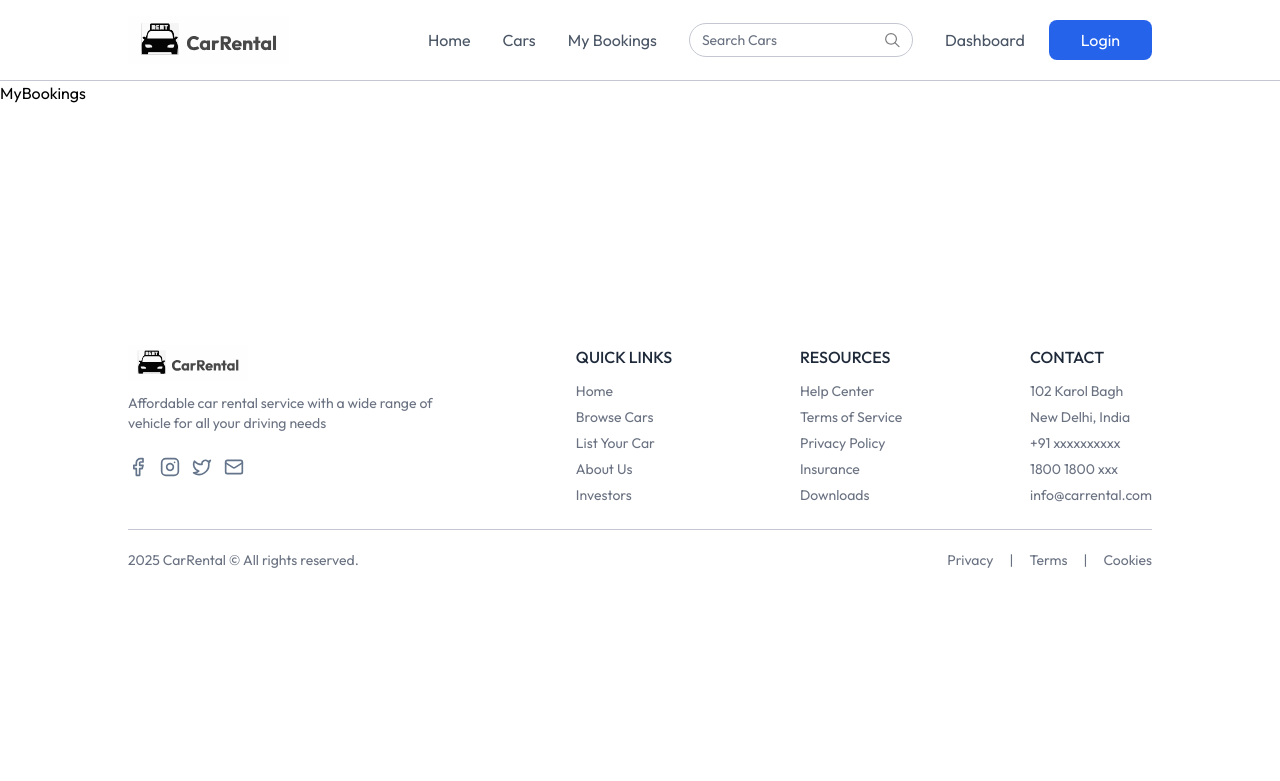
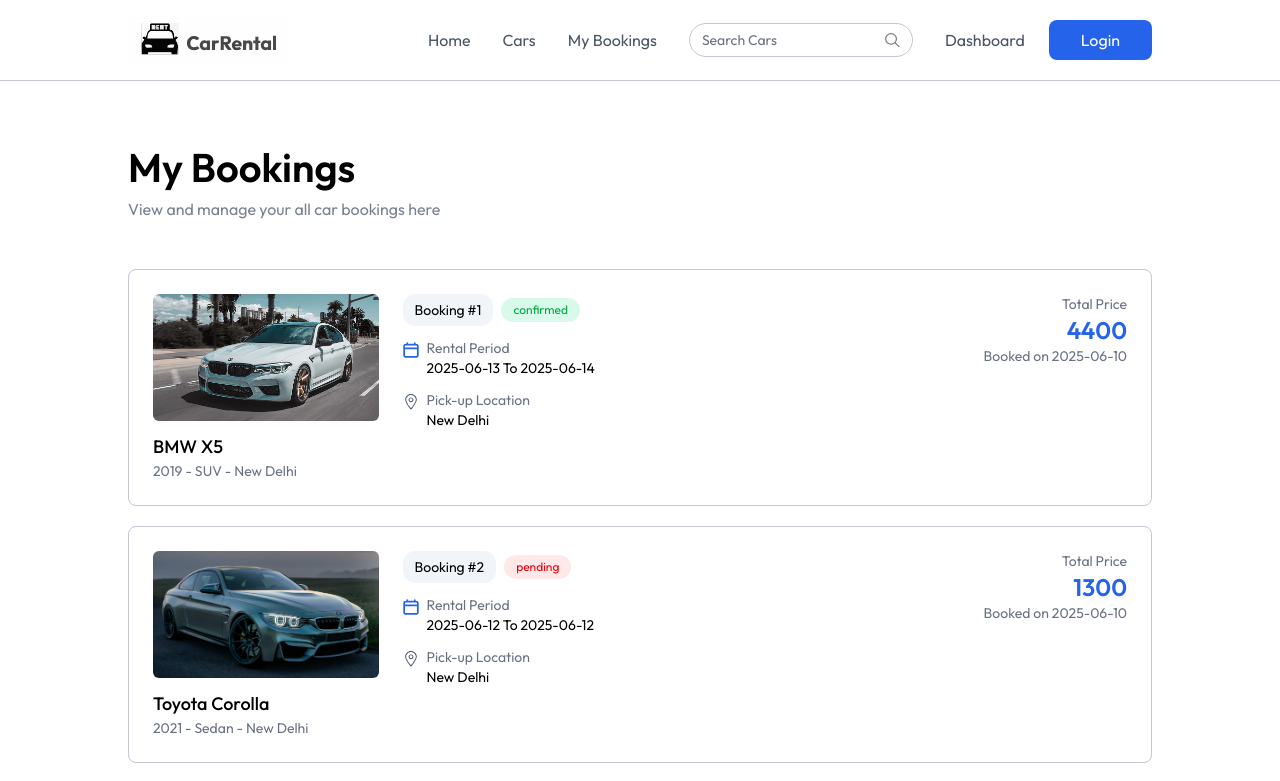
Before and after one commit to akashrajayush/CarRental, a React (Vite) app in the folder client/: page /my-bookings in a window 1280 px wide. Shown: the top 781 px of the page. Built offline with nearby package versions, Linux system fonts and the light colour scheme; a web font is replaced by a local one.

Commit message:
Done with Create My Bookings Page

```diff
--- a/client/src/pages/Cars.jsx
+++ b/client/src/pages/Cars.jsx
@@ -1,8 +1,41 @@
 import React from 'react'
+import Title from '../components/Title'
+import { assets, dummyCarData } from '../assets/assets'
+import CarCard from "../components/CarCard";
 
 const Cars = () => {
+
+    const [input, setInput] = React.useState('');
+
   return (
-    <div>Cars</div>
+    <div>
+      <div className='flex flex-col items-center py-20 bg-light max-md:px-4'>
+        <Title title='Available Cars' subTitle='Browse through our collection of cars for your next adventure' />
+        <div className='flex items-center bg-white px-4 mt-6 max-w-140 w-full h-12 rounded-full shadow'>
+          <img src={assets.search_icon} alt="" className='w-4.5 h-4.5 mr-2'/>
+          <input onClick={()=>setInput(e.target.value)}
+          value={input} type="text" placeholder='Search by make, model, or features'className='w-full h-full outline-none text-gray-500'/>
+
+          <img src={assets.filter_icon} alt="" className='w-4.5 h-4.5 ml-2'/>
+
+
+        </div>
+
+      </div>
+
+
+      <div className='px-6 md:px-16 lg:px-24 xl:px-32 mt-10'>
+        <p className='text-gray-500 xl:px-20 max-w-7xl mx-auto'>Showing {dummyCarData.length} cars</p>
+        <div className='grid grid-cols-1 sm:grid-cols-2 lg:grid-cols-3 gap-8 mt-4 xl:px-20 max-w-7xl mx-auto'>
+            {dummyCarData.map((car, index)=>(
+              <div key={index}>
+                <CarCard car={car}/>
+              </div>
+            ))}
+        </div>
+      </div>
+
+    </div>
   )
 }
 
--- a/client/src/pages/MyBookings.jsx
+++ b/client/src/pages/MyBookings.jsx
@@ -1,8 +1,75 @@
-import React from 'react'
+import React,{useEffect, useState} from 'react'
+import { assets, dummyMyBookingsData } from '../assets/assets'
+import Title from '../components/Title'
 
 const MyBookings = () => {
+  const [bookings, setBookings] = React.useState([])
+
+  const currency = import.meta.env.VITE_CURRENCY
+
+  const fetchMyBookings = async () => {
+    setBookings(dummyMyBookingsData)
+  }
+  useEffect(()=>{
+    fetchMyBookings()
+  },[])
   return (
-    <div>MyBookings</div>
+    <div className='px-6 md:px-16 lg:px-24 xl:px-32 2xl:px-48 mt-16 text-sm max-w-7xl'>
+        <Title title='My Bookings' subTitle='View and manage your all car bookings here'
+        align="left"/>
+
+        <div>
+          {bookings.map((booking, index)=>(
+            <div key={booking._id}className='grid grid-cols-1 md:grid-cols-4 gap-6 p-6 border border-borderColor rounded-lg mt-5 first:mt-12'>
+                {/* {car image +info} */}
+                <div className='md:col-span-1'>
+                  <div className='rounded-md overflow-hidden mb-3'>
+                    <img src={booking.car.image} alt="" className='w-full h-auto aspect-video object-cover'/>
+                  </div>
+                  <p className='text-lg font-medium mt-2'>{booking.car.brand} {booking.car.model}</p>
+                  <p className='text-gray-500'>{booking.car.year} - {booking.car.category} - {booking.car.location}</p>
+                </div>
+
+                {/* Booking info */}
+                <div className='md:col-span-2'>
+                  <div className='flex items-center gap-2'>
+                    <p className='px-3 py-1.5 bg-light rounded-xl'>Booking #{index+1}</p>
+                    <p className={`px-3 py-1 text-xs rounded-full ${booking.status === 'confirmed' ? 'bg-green-400/15 text-green-600' : 'bg-red-400/15 text-red-600'}`}>{booking.status}</p>
+                  </div>
+                  <div className='flex items-start gap-2 mt-3'>
+                    <img src={assets.calendar_icon_colored} alt="" className='w-4 h-4 mt-1'/>
+                    <div>
+                      <p className='text-gray-500'>Rental Period</p>
+                      <p>{booking.pickupDate.split('T')[0]} To {booking.returnDate.split('T')[0]}</p>
+                    </div>
+                  </div>
+
+                  <div className='flex items-start gap-2 mt-3'>
+                    <img src={assets.location_icon} alt="" className='w-4 h-4 mt-1'/>
+                    <div>
+                      <p className='text-gray-500'>Pick-up Location</p>
+                      <p>{booking.car.location}</p>
+                    </div>
+                  </div>
+                </div>
+
+                {/* price */}
+                <div className='md:col-span-1 flex flex-col justify-between gap-6'>
+                  <div className='text-sm text-gray-500 text-right'>
+                      <p>Total Price</p>
+                      <h1 className='text-2xl font-semibold text-primary'>{currency} {booking.price}</h1>
+                      <p>Booked on {booking.createdAt.split('T')[0]}</p>
+                  </div>
+                </div>
+
+            </div>
+
+
+          ))}
+        </div>
+
+
+    </div>
   )
 }
 
```
